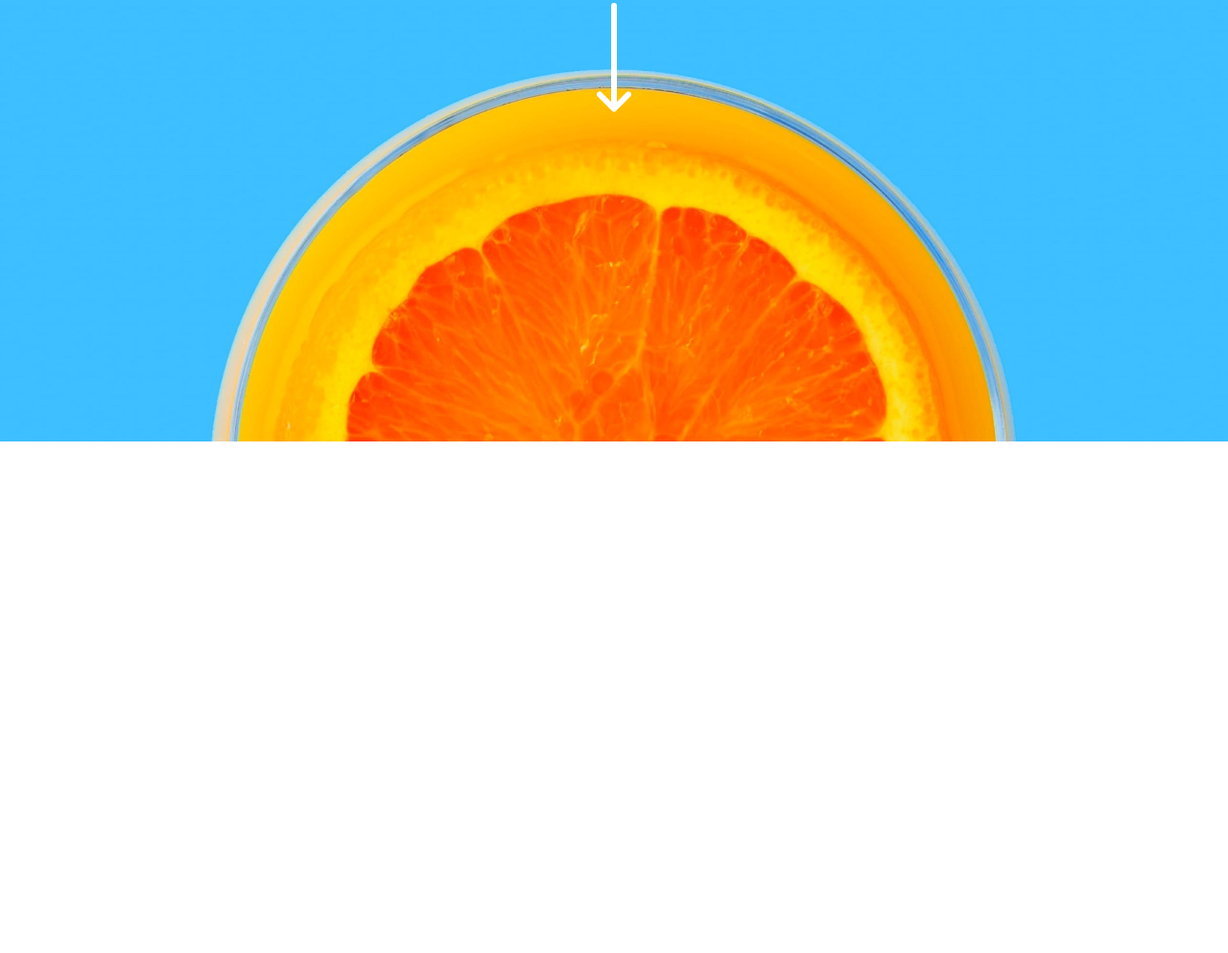
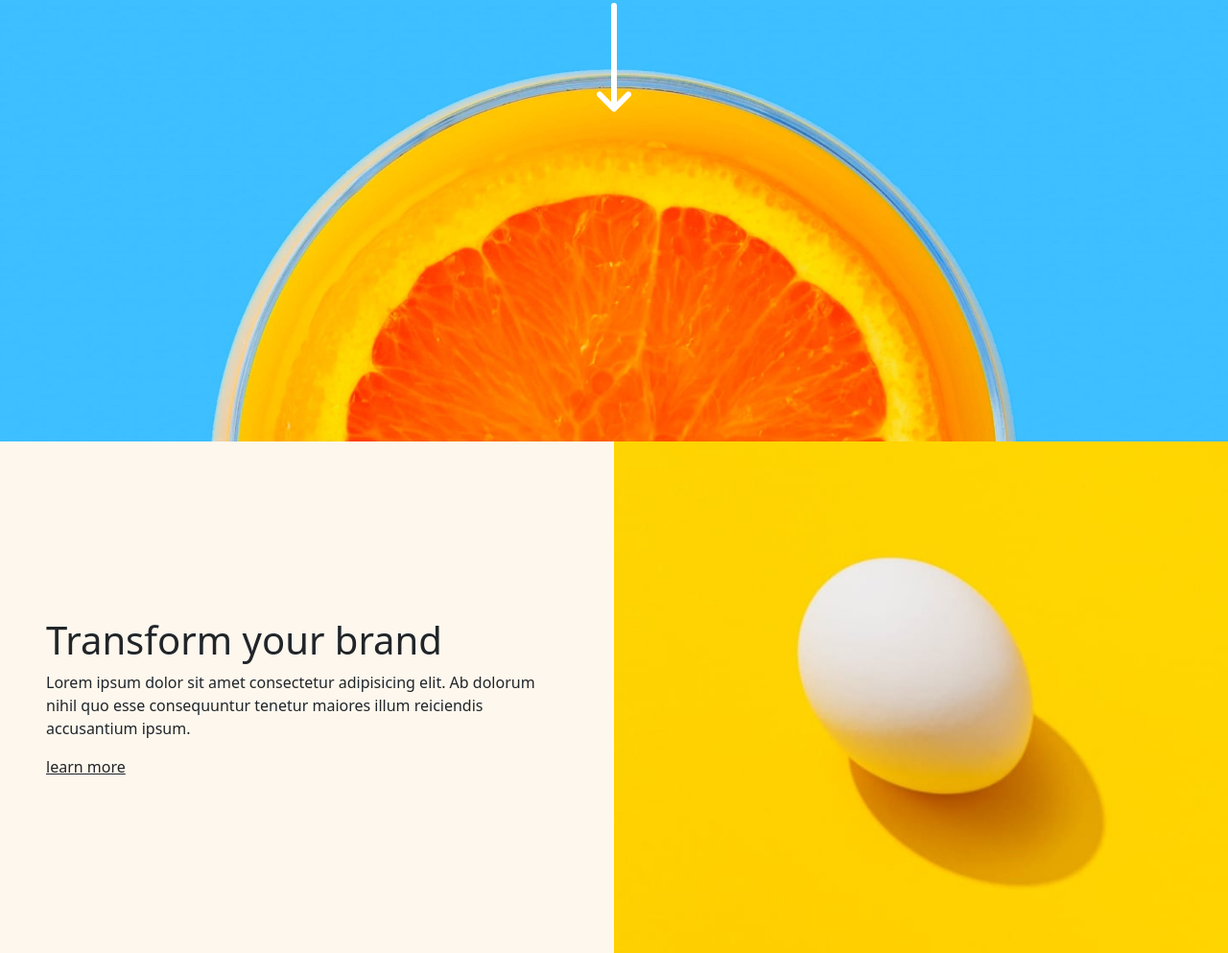
Before and after one commit to yenaingtun-dev/Bootstrap-v5.3, a plain HTML site: page index.html in a window 1280 px wide. Shown: the part 340-1333 px from the top of the page at 96% size. Before the commit the page ends 800 px from the top, so only its background shows below. Drawn offline with nearby package versions, Linux system fonts and the light colour scheme.

```diff
--- a/index.html
+++ b/index.html
@@ -18,7 +18,8 @@
             href="https://cdnjs.cloudflare.com/ajax/libs/font-awesome/6.5.1/css/all.min.css"
         />
     </head>
-    <body class="">
+
+    <body>
         <!-- navbar -->
         <nav class="navbar navbar-expand-sm fixed-top navbar-light">
             <div class="container-fluid">
@@ -77,5 +78,33 @@
                 />
             </div>
         </div>
+        <!-- about -->
+        <div class="">
+            <div class="row g-0">
+                <div class="col-sm-6 bg-bisque order-last order-sm-first">
+                    <div class="container h-100 p-2 p-sm-0">
+                        <div
+                            class="d-flex flex-column justify-content-center text-center text-sm-start p-5 h-100"
+                        >
+                            <h1>Transform your brand</h1>
+                            <p class="">
+                                Lorem ipsum dolor sit amet consectetur
+                                adipisicing elit. Ab dolorum nihil quo esse
+                                consequuntur tenetur maiores illum reiciendis
+                                accusantium ipsum.
+                            </p>
+                            <a href="" class="link-dark sm-w-25">learn more</a>
+                        </div>
+                    </div>
+                </div>
+                <div class="col-sm-6 bg-success order-first order-sm-last">
+                    <img
+                        src="./images/desktop/image-transform.jpg"
+                        class="w-100 h-100 object-fit-cover"
+                        alt=""
+                    />
+                </div>
+            </div>
+        </div>
     </body>
 </html>
--- a/style.css
+++ b/style.css
@@ -25,7 +25,7 @@
 
 @media only screen and (max-width: 575px) {
     .bg-sm-light {
-        background: hsl(232, 10%, 55%);
+        background: #fdf7ed;
         padding: 10px;
         text-align: center;
         margin: auto;
@@ -36,3 +36,7 @@
         border-color: hsl(51, 100%, 49%) !important;
     }
 }
+
+.bg-bisque {
+    background-color: #fdf7ed;
+}
```
